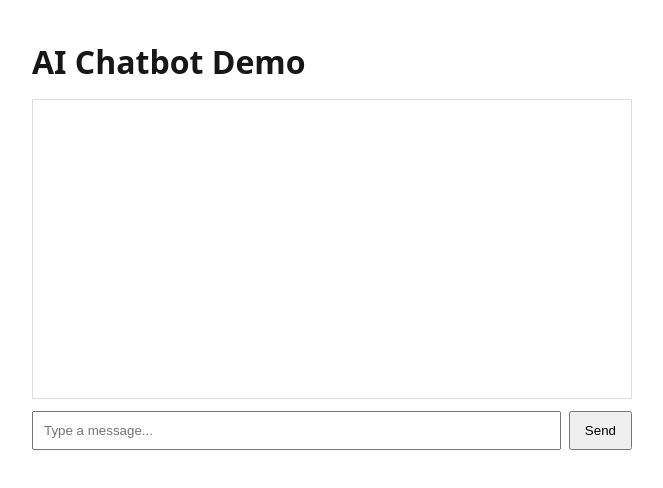
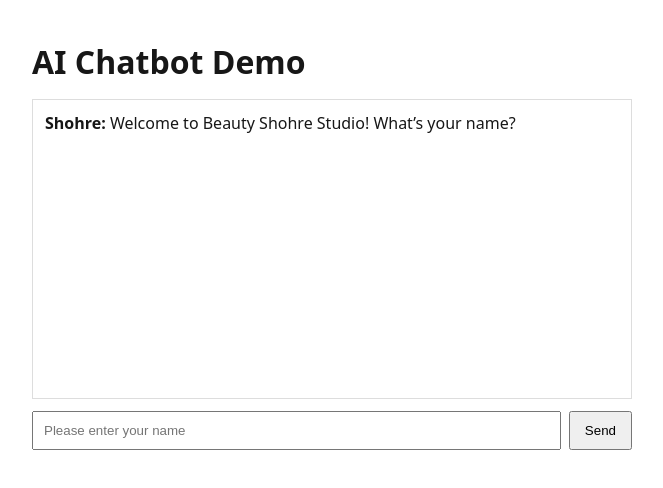
Before and after one commit to ai-chatbott/client, a Next.js app: page / in a window 1280 px wide. Shown: the top 488 px of the page, without its empty margins (308-971 px from the left). Built offline with nearby package versions, Linux system fonts and the light colour scheme.

Commit message:
clickalable link

```diff
--- a/src/app/page.js
+++ b/src/app/page.js
@@ -7,7 +7,12 @@ import { preconnect } from "react-dom";
 
 export default function Home() {
   const [input, setInput] = useState("");
-  const [messages, setMessages] = useState([]);
+  const [messages, setMessages] = useState([
+    {
+      role: "bot",
+      text: "Welcome to Beauty Shohre Studio! What’s your name?",
+    },
+  ]);
   const [name, setName] = useState("")
 
 
@@ -16,13 +21,17 @@ export default function Home() {
     if (!text) return;
 
     //if name is not set yet, treat first message as name
-    if (!name){
+      if (!name) {
       setName(text);
-      setMessages((prev)=> [
+      setMessages((prev) => [
         ...prev,
-        {role: "bot", text: `Nice to meet you, ${text}! How can I help you today?`}
-      ])
-      setInput("")
+        { role: "user", text },
+        {
+          role: "bot",
+          text: `Hello, ${text}! I’m the Beauty Shohre Studio assistant. How can I help you today?`,
+        },
+      ]);
+      setInput("");
       return;
     }
 
@@ -55,6 +64,30 @@ export default function Home() {
     ]);
   }
   }
+  const BOT_NAME = "Shohre";
+
+
+  function renderText(text) {
+  return text
+    .replace(
+      /book online/gi,
+      `<a href="https://beautyshohrestudio.ca/booking" target="_blank" style="color:#4da3ff;text-decoration:underline;">book online</a>`
+    )
+    .replace(
+      /call or text Shohre at (\d{3}[- ]?\d{3}[- ]?\d{4})/gi,
+      `<a href="tel:$1" style="color:#4da3ff;text-decoration:underline;">call or text Shohre at $1</a>`
+    )
+    .replace(
+      /website gallery/gi,
+      `<a href="https://beautyshohrestudio.ca/#gallery" target="_blank" style="color:#4da3ff;text-decoration:underline;">website gallery</a>`
+    )
+    .replace(
+      /Instagram/gi,
+      `<a href="https://www.instagram.com/beautyshohre_studio" target="_blank" style="color:#4da3ff;text-decoration:underline;">Instagram</a>`
+    )
+;
+}
+
 
   return (
     <div id="ai-chat-widget">
@@ -63,17 +96,21 @@ export default function Home() {
 
       <div style={{ border: "1px solid #ddd", padding: 12, minHeight: 300, marginTop: 16 }}>
         {messages.map((m, i) => (
-          <div key={i} style={{ marginBottom: 12 }}>
-            <b>{m.role === "user" ? "You" : "Bot"}:</b> {m.text}
-          </div>
-        ))}
+        <div
+          key={i}
+          style={{ marginBottom: 12 }}
+        >
+          <b>{m.role === "user" ? "You" : BOT_NAME}:</b>{" "}
+          <span dangerouslySetInnerHTML={{ __html: renderText(m.text) }} />
+        </div>
+      ))}
       </div>
 
       <div style={{ display: "flex", gap: 8, marginTop: 12 }}>
         <input
           value={input}
           onChange={(e) => setInput(e.target.value)}
-          placeholder="Type a message..."
+          placeholder={name ? "How can we help you today?" : "Please enter your name"}
           style={{ flex: 1, padding: 10 }}
           onKeyDown={(e) => {
             if (e.key === "Enter") send();
```
